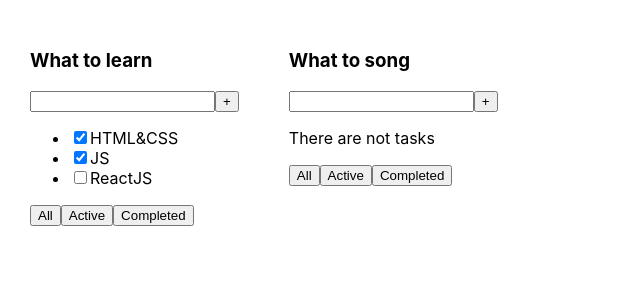
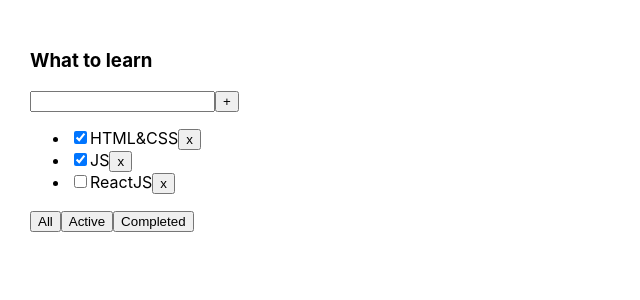
Before and after one commit to VanoKi/todolist-03, a React (Vite) app: page / in a window 1280 px wide. Shown: the top 300 px of the page, without its empty margins (0-640 px from the left). Built offline with nearby package versions, Linux system fonts and the light colour scheme.

Commit message:
feat: add func deleTask

```diff
--- a/src/App.tsx
+++ b/src/App.tsx
@@ -8,17 +8,23 @@
 }
 
 function App() {
-  const tasks1:Task[] = [
+  const tasks:Task[] = [
     { id: 1, title: 'HTML&CSS', isDone: true },
     { id: 2, title: 'JS', isDone: true },
     { id: 3, title: 'ReactJS', isDone: false },
   ]
-  const tasks2:Task[] = []
+
+  const deleteTask = (taskId: number) => {
+    alert(taskId)
+  }
 
   return (
       <div className="app">
-        <TodolistItem title={'What to learn'} tasks={tasks1}/>
-        <TodolistItem title={'What to song'} tasks={tasks2}/>
+        <TodolistItem
+          title={'What to learn'}
+          tasks={tasks}
+          deleteTask={deleteTask}
+        />
       </div>
   )
 }
--- a/src/TodolistItem.tsx
+++ b/src/TodolistItem.tsx
@@ -3,10 +3,11 @@
 type todolistitemProps = {
   title: string
   tasks: Task[]
+  deleteTask: (taskId: number) => void
 }
 
 export const TodolistItem = (props: todolistitemProps) => {
-  const {title, tasks} = props
+  const {title, tasks, deleteTask} = props
   return (
     <div>
       <h3>{title}</h3>
@@ -23,6 +24,7 @@
                 <li key={task.id}>
                   <input type={"checkbox"} checked={task.isDone}/>
                   <span>{task.title}</span>
+                  <button onClick={() => deleteTask(task.id)}>x</button>
                 </li>
               )
             })}
```
